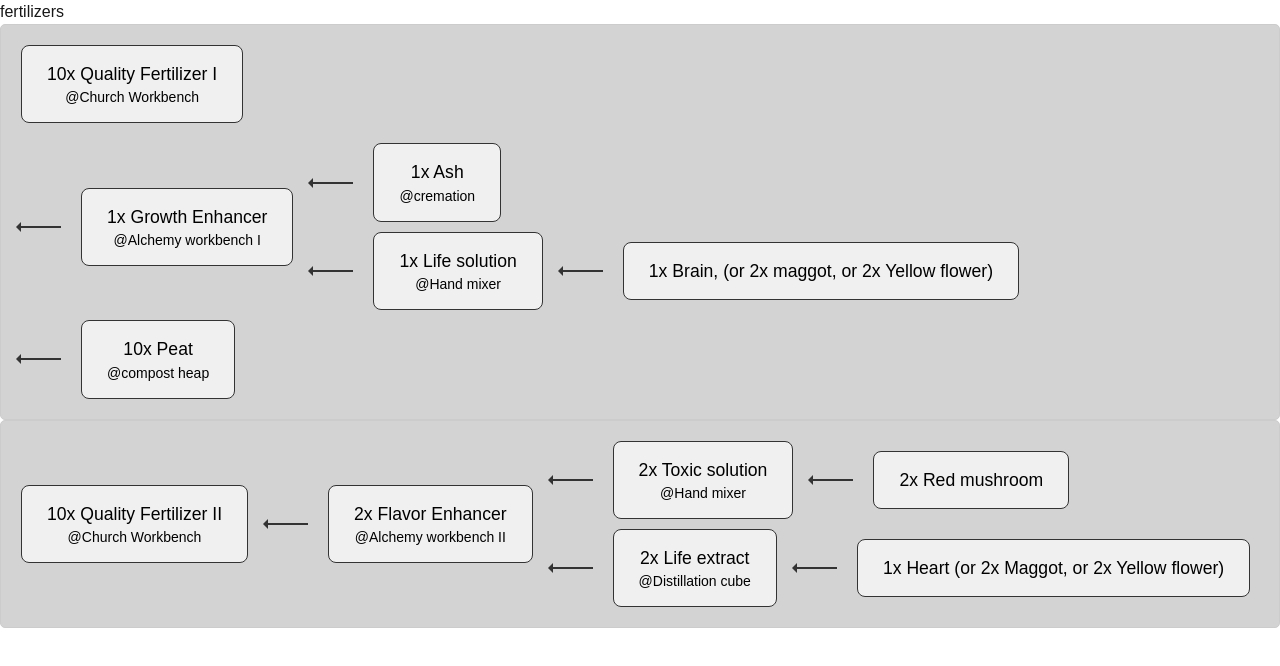
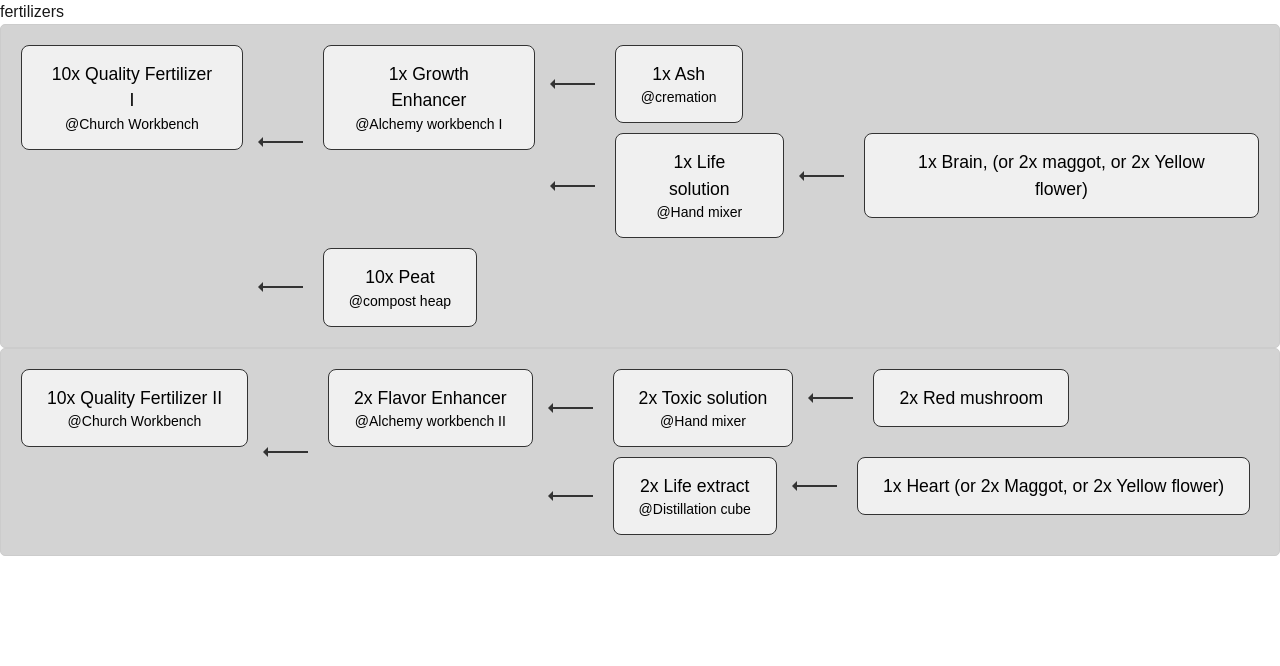
Before and after one commit to Klaital/graveyardkeeper, a Next.js app: page / in a window 1280 px wide. Shown: the top 666 px of the page. Built offline with nearby package versions, Linux system fonts and the light colour scheme.

Commit message:
Vertically align recipes

```diff
--- a/app/Recipe.tsx
+++ b/app/Recipe.tsx
@@ -31,13 +31,13 @@ export function Recipe(props: RecipeProps) {
     const renderQty = (props.quantity) ? <span>{props.quantity}x </span> : <span></span>;
     const renderWorkstation = (props.workstation) ? <h2 className="text-sm">@{props.workstation} </h2> : <span></span>;
     return (
-        <>
+        <div className="recipe-with-ingredients">
             <div className="recipe flowchart-node">
                 <h1>{renderQty}{props.name}</h1>
                 {renderWorkstation}
             </div>
             {props.ingredients && renderIngredients(props.ingredients)}
-        </>
+        </div>
     )
 }
 
--- a/app/styles.css
+++ b/app/styles.css
@@ -24,6 +24,13 @@
     display: flex;
     flex-direction: row;
     align-items: center;
+    gap: 20px;
+}
+
+.recipe-with-ingredients {
+    display: flex;
+    flex-direction: row;
+    align-items: flex-start;
     gap: 20px;
 }
 
```
